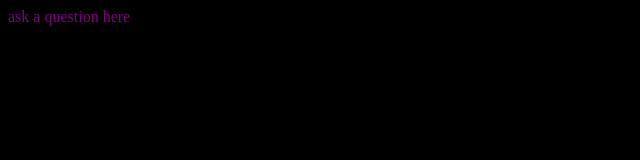
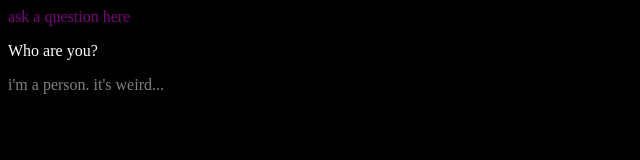
Before and after one commit to masalt0/magis-awfully-awesome-site, a plain HTML site: page questions.html in a window 1280 px wide. Shown: the whole page, without its empty margins (0-640 px from the left). Drawn offline with Linux system fonts and the light colour scheme.

Commit message:
Update questions.html

```diff
--- a/questions.html
+++ b/questions.html
@@ -4,4 +4,7 @@
 
 <body bgcolor=black>
 <a href="" style="text-decoration:none;"><font color="PURPLE">ask a question here</font></a>
+
+  <p><font color="WHITE">Who are you?</font></p>
+  <p><font color="GREY">  i'm a person. it's weird...</font></p>
 </body>
```
